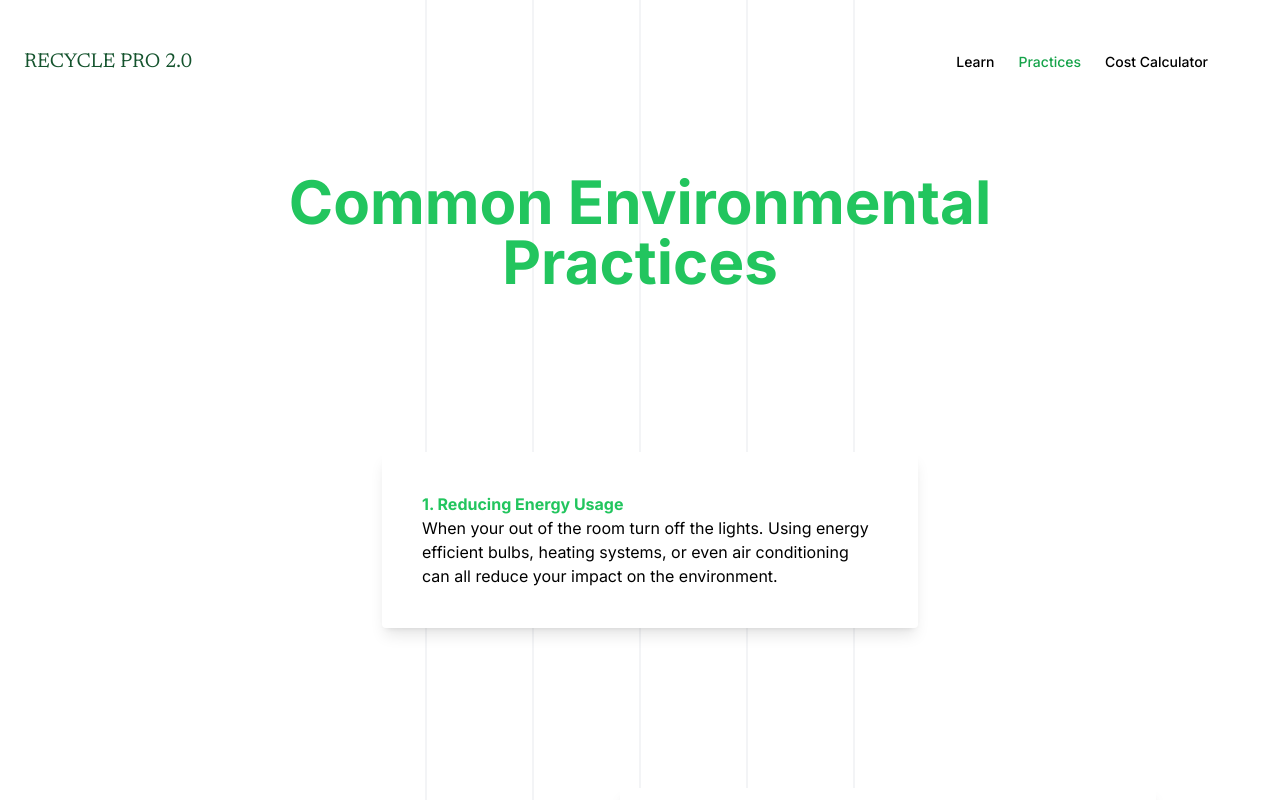
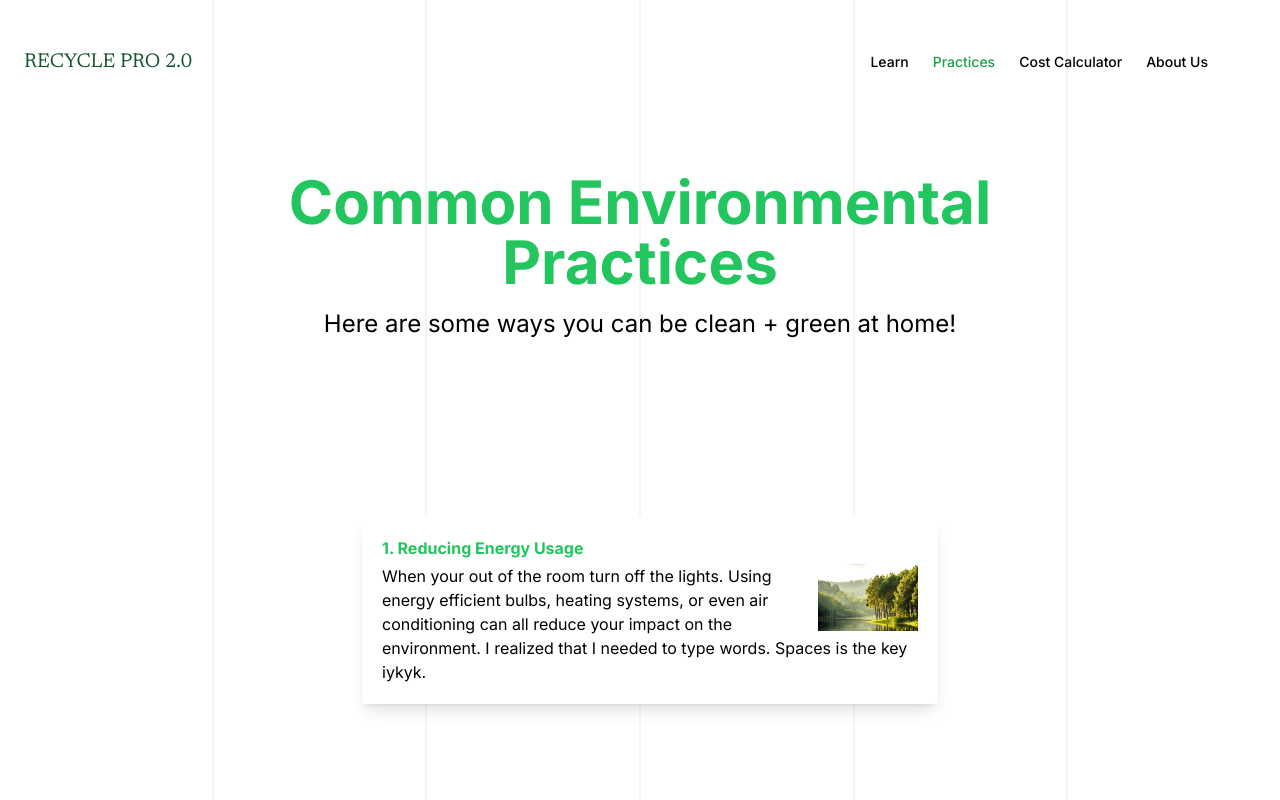
Before and after one commit to iwgithub2/TSA-Webmaster-CCSA-2024, a Next.js app: page /practices in a window 1280 px wide. Shown: the top 800 px of the page. Built offline with nearby package versions, Linux system fonts and the light colour scheme.

Commit message:
About Us Page

```diff
--- /dev/null
+++ b/app/about/page.tsx
@@ -0,0 +1,20 @@
+export default function Page() {
+    return(
+        <main className="relative min-h-screen flex justify-center">
+            <div className="absolute top-0 h-full flex flex-row justify-evenly w-full max-w-7xl z-0">
+                <div className="w-0.5 h-full bg-gray-100"></div>
+                <div className="w-0.5 h-full bg-gray-100"></div>
+                <div className="w-0.5 h-full bg-gray-100"></div>
+                <div className="w-0.5 h-full bg-gray-100"></div>
+                <div className="w-0.5 h-full bg-gray-100"></div>
+            </div>
+            <div className="relative z-40">
+                <div className="flex flex-col mt-40">
+                    <p>
+                        Hi
+                    </p>
+                </div>
+            </div>
+        </main>
+    );
+}
--- /dev/null
+++ b/app/calculator/page.tsx
@@ -0,0 +1,28 @@
+import Link from "next/link";
+
+export default function Page() {
+    return (
+        <main className="relative min-h-screen flex justify-center">
+            <div className="absolute top-0 h-full flex flex-row justify-evenly w-full max-w-7xl z-0">
+                <div className="w-0.5 h-full bg-gray-100"></div>
+                <div className="w-0.5 h-full bg-gray-100"></div>
+                <div className="w-0.5 h-full bg-gray-100"></div>
+                <div className="w-0.5 h-full bg-gray-100"></div>
+                <div className="w-0.5 h-full bg-gray-100"></div>
+            </div>
+            <div className="relative z-40">
+                <div className="flex flex-col mt-40">
+                    <p className="font-bold text-4xl text-green-400 max-w-4xl text-center">
+                        Take Our Quiz to Find Out What Green Energy Solutions Work for You
+                    </p>
+                    <Link href="/learn"
+                          className="flex items-center gap-5 self-start rounded-lg bg-darkgreen px-3 my-20 py-3 text-xs font-medium text-white transition-colors hover:bg-green-400  mx-auto">
+                    <span className="tracking-tighter">
+                        Take the Quiz
+                    </span>
+                    </Link>
+                </div>
+            </div>
+        </main>
+    );
+}
--- a/app/learn/[state]/page.tsx
+++ b/app/learn/[state]/page.tsx
@@ -10,8 +10,8 @@ export default function Page() {
     const state = stateInfo[stateName];
 
     return(
-        <main className="relative min-h-screen  p-6">
-            <div className="absolute top-0 h-full flex flex-row justify-evenly w-1/2 left-1/4 z-0">
+        <main className="relative min-h-screen flex justify-center">
+            <div className="absolute top-0 h-full flex flex-row justify-evenly w-full max-w-7xl z-0">
                 <div className="w-0.5 h-full bg-gray-100"></div>
                 <div className="w-0.5 h-full bg-gray-100"></div>
                 <div className="w-0.5 h-full bg-gray-100"></div>
@@ -20,7 +20,7 @@ export default function Page() {
             </div>
             <div className=" relative mt-40 z-40">
                 <div className="flex flex-col justify-center  items-center">
-                    <p className="text-4xl text-blue-500 font-bold text-center p-5 ">
+                    <p className="text-4xl text-blue-500 font-bold text-center p-5   ">
                         {stateName.charAt(0).toUpperCase() + stateName.slice(1)} Tax Rebate Information
                     </p>
                     <Image src={state.image} alt={"Picture"} width={100} height={100}/>
--- a/app/learn/page.tsx
+++ b/app/learn/page.tsx
@@ -10,15 +10,15 @@ export default function Page() {
 
 
     return (
-        <main className="relative min-h-screen  p-6">
-            <div className="absolute top-0 h-full flex flex-row justify-evenly w-1/2 left-1/4 z-0">
+        <main className="relative min-h-screen flex justify-center">
+            <div className="absolute top-0 h-full flex flex-row justify-evenly w-full max-w-7xl z-0">
                 <div className="w-0.5 h-full bg-gray-100"></div>
                 <div className="w-0.5 h-full bg-gray-100"></div>
                 <div className="w-0.5 h-full bg-gray-100"></div>
                 <div className="w-0.5 h-full bg-gray-100"></div>
                 <div className="w-0.5 h-full bg-gray-100"></div>
             </div>
-            <div className={"flex flex-col justify-center mt-40 z-40"}>
+            <div className={"flex flex-col justify-center w-full mt-40 z-40"}>
                 <p className={`${newsreader.className} text-6xl md-text-xl text-center py-10 tracking-tighter z-40`}>
                     Tell us where you are so we can<br/> find the information for you.
                 </p>
--- a/app/page.tsx
+++ b/app/page.tsx
@@ -6,8 +6,8 @@ import BigImageAndText from "@/app/ui/bigimageandtext";
 export default function Page() {
     return (
 
-        <main className="relative min-h-screen p-6">
-            <div className="absolute top-0 h-full flex flex-row justify-evenly w-1/2 left-1/4 z-0">
+        <main className="relative min-h-screen flex justify-center">
+            <div className="absolute top-0 h-full flex flex-row justify-evenly w-full max-w-7xl z-0">
                 <div className="w-0.5 h-full bg-gray-100"></div>
                 <div className="w-0.5 h-full bg-gray-100"></div>
                 <div className="w-0.5 h-full bg-gray-100"></div>
--- a/app/practices/page.tsx
+++ b/app/practices/page.tsx
@@ -4,8 +4,8 @@ import Image from "next/image";
 
 export default function Page() {
     return (
-        <main className="relative min-h-screen">
-            <div className="absolute top-0 h-full flex flex-row justify-evenly w-1/2 left-1/4 z-0">
+        <main className="relative min-h-screen flex justify-center">
+            <div className="absolute top-0 h-full flex flex-row justify-evenly w-full max-w-7xl z-0">
                 <div className="w-0.5 h-full bg-gray-100"></div>
                 <div className="w-0.5 h-full bg-gray-100"></div>
                 <div className="w-0.5 h-full bg-gray-100"></div>
@@ -17,18 +17,24 @@ export default function Page() {
                     <p className="text-green-500 text-center font-bold text-6xl mx-40 ">
                         Common Environmental Practices
                     </p>
-                    <div className="bg-white my-40 ml-5 shadow-lg flex flex-col w-1/2 p-10 rounded">
-                        <div>
-                            <p className="text-green-500 text-left font-bold">
-                                1. Reducing Energy Usage
+                    <p className="text-center py-4 text-2xl">
+                        Here are some ways you can be clean + green at home!
+                    </p>
+                    <div className="bg-white my-40 ml-5 shadow-lg flex flex-col max-w-xl p-5 rounded">
+                        <p className="text-green-500 text-left font-bold mb-1">
+                            1. Reducing Energy Usage
+                        </p>
+                        <div className="text-wrap">
+                            <Image src={'/nature.webp'} alt={"Nature"} height={500} width={100}
+                                   className="float-right"/>
+                            <p>
+                                When your out of the room turn off the lights. Using energy efficient bulbs, heating
+                                systems, or even air conditioning can all reduce your impact on the
+                                environment. I realized that I needed to type words. Spaces is the key iykyk.
                             </p>
                         </div>
-                        <p>
-                            When your out of the room turn off the lights. Using energy efficient bulbs, heating
-                            systems, or even air conditioning can all reduce your impact on the environment.
-                        </p>
                     </div>
-                    <div className="bg-white my-40 mr-5 shadow-lg flex flex-col w-1/2 ml-auto p-10 rounded">
+                    <div className="bg-white my-40 mr-5 shadow-lg flex flex-col max-w-xl ml-auto p-10 rounded">
                         <div>
                             <p className="text-green-500 text-left font-bold">
                                 2. Carpooling
--- a/app/ui/nav-links.tsx
+++ b/app/ui/nav-links.tsx
@@ -8,7 +8,8 @@ import clsx from 'clsx';
 const links = [
     {name: 'Learn', href: '/learn'},
     {name: 'Practices', href: '/practices'},
-    {name: 'Cost Calculator', href: '/calculator'}
+    {name: 'Cost Calculator', href: '/calculator'},
+    {name: 'About Us', href: '/about'}
 ];
 
 export default function NavLinks() {
```
